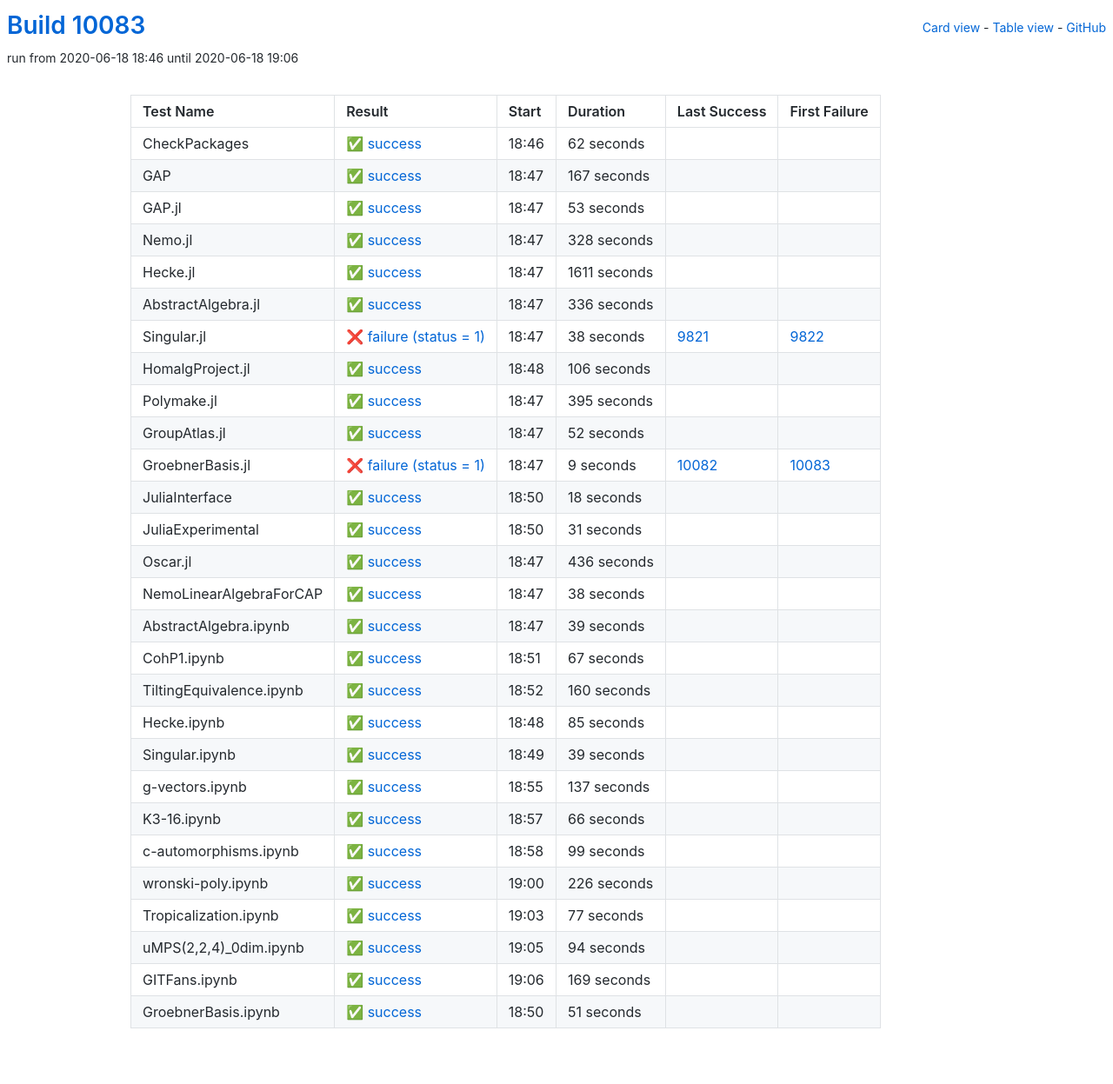
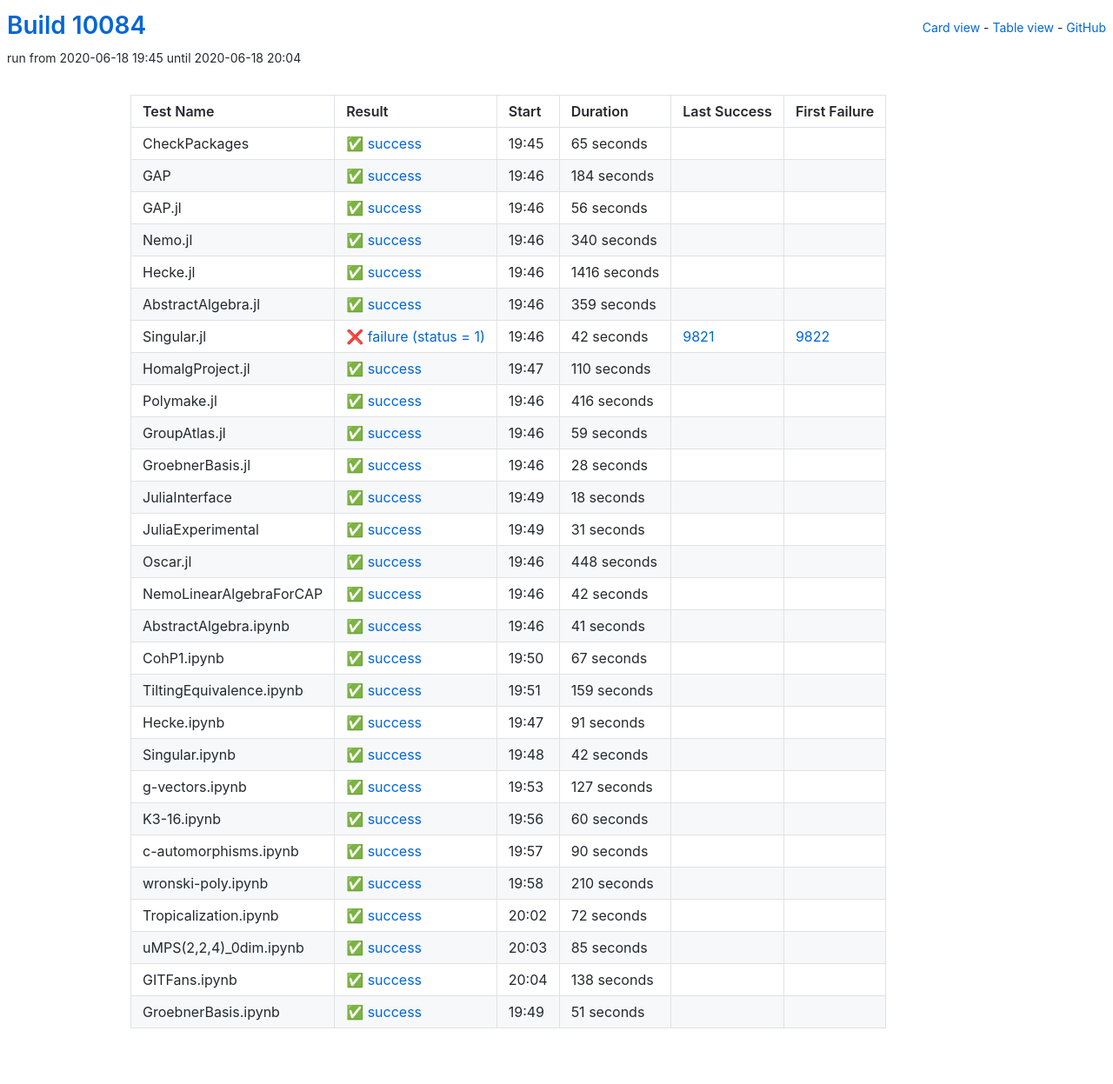
Before and after one commit to oscar-system/oscar-ci-status, a Jekyll site: the page built from table.html, in a window 1280 px wide. Shown: the whole page at 87% size. Built offline with Jekyll 4.4.1, drawn with Linux system fonts in a browser that asks for light colours.

Commit message:
Build #10084

```diff
--- a/_data/ci.yml
+++ b/_data/ci.yml
@@ -1,6 +1,6 @@
 ---
-build: 10083
-build_url: https://oscarci.mathematik.uni-kl.de/job/oscar/10083/
+build: 10084
+build_url: https://oscarci.mathematik.uni-kl.de/job/oscar/10084/
 job: oscar
 organization: oscar-system
 repo: oscar-ci-status
@@ -8,140 +8,140 @@
 tests:
 - name: CheckPackages
   id: checkpackages
-  log: https://oscarci.mathematik.uni-kl.de/job/oscar/10083/artifact/logs/build-10083/CheckPackages.log
-  start: 2020-06-18 18:46
+  log: https://oscarci.mathematik.uni-kl.de/job/oscar/10084/artifact/logs/build-10084/CheckPackages.log
+  start: 2020-06-18 19:45
   success: true
   exitcode: 0
   status: success
-  duration: 62
+  duration: 65
   last_success: false
   last_success_url:
   first_failure: false
   first_failure_url:
 - name: GAP
   id: gap
-  log: https://oscarci.mathematik.uni-kl.de/job/oscar/10083/artifact/logs/build-10083/GAP.log
-  start: 2020-06-18 18:47
+  log: https://oscarci.mathematik.uni-kl.de/job/oscar/10084/artifact/logs/build-10084/GAP.log
+  start: 2020-06-18 19:46
   success: true
   exitcode: 0
   status: success
-  duration: 167
+  duration: 184
   last_success: false
   last_success_url:
   first_failure: false
   first_failure_url:
 - name: GAP.jl
   id: gap-jl
-  log: https://oscarci.mathematik.uni-kl.de/job/oscar/10083/artifact/logs/build-10083/GAP.jl.log
-  start: 2020-06-18 18:47
+  log: https://oscarci.mathematik.uni-kl.de/job/oscar/10084/artifact/logs/build-10084/GAP.jl.log
+  start: 2020-06-18 19:46
   success: true
   exitcode: 0
   status: success
-  duration: 53
+  duration: 56
   last_success: false
   last_success_url:
   first_failure: false
   first_failure_url:
 - name: Nemo.jl
   id: nemo-jl
-  log: https://oscarci.mathematik.uni-kl.de/job/oscar/10083/artifact/logs/build-10083/Nemo.jl.log
-  start: 2020-06-18 18:47
+  log: https://oscarci.mathematik.uni-kl.de/job/oscar/10084/artifact/logs/build-10084/Nemo.jl.log
+  start: 2020-06-18 19:46
   success: true
   exitcode: 0
   status: success
-  duration: 328
+  duration: 340
   last_success: false
   last_success_url:
   first_failure: false
   first_failure_url:
 - name: Hecke.jl
   id: hecke-jl
-  log: https://oscarci.mathematik.uni-kl.de/job/oscar/10083/artifact/logs/build-10083/Hecke.jl.log
-  start: 2020-06-18 18:47
+  log: https://oscarci.mathematik.uni-kl.de/job/oscar/10084/artifact/logs/build-10084/Hecke.jl.log
+  start: 2020-06-18 19:46
   success: true
   exitcode: 0
   status: success
-  duration: 1611
+  duration: 1416
   last_success: false
   last_success_url:
   first_failure: false
   first_failure_url:
 - name: AbstractAlgebra.jl
   id: abstractalgebra-jl
-  log: https://oscarci.mathematik.uni-kl.de/job/oscar/10083/artifact/logs/build-10083/AbstractAlgebra.jl.log
-  start: 2020-06-18 18:47
+  log: https://oscarci.mathematik.uni-kl.de/job/oscar/10084/artifact/logs/build-10084/AbstractAlgebra.jl.log
+  start: 2020-06-18 19:46
   success: true
   exitcode: 0
   status: success
-  duration: 336
+  duration: 359
   last_success: false
   last_success_url:
   first_failure: false
   first_failure_url:
 - name: Singular.jl
   id: singular-jl
-  log: https://oscarci.mathematik.uni-kl.de/job/oscar/10083/artifact/logs/build-10083/Singular.jl.log
-  start: 2020-06-18 18:47
+  log: https://oscarci.mathematik.uni-kl.de/job/oscar/10084/artifact/logs/build-10084/Singular.jl.log
+  start: 2020-06-18 19:46
   success: false
   exitcode: 1
   status: failure
-  duration: 38
+  duration: 42
   last_success: 9821
   last_success_url: https://oscarci.mathematik.uni-kl.de/job/oscar/9821/
   first_failure: 9822
   first_failure_url: https://oscarci.mathematik.uni-kl.de/job/oscar/9822/
 - name: HomalgProject.jl
   id: homalgproject-jl
-  log: https://oscarci.mathematik.uni-kl.de/job/oscar/10083/artifact/logs/build-10083/HomalgProject.jl.log
-  start: 2020-06-18 18:48
+  log: https://oscarci.mathematik.uni-kl.de/job/oscar/10084/artifact/logs/build-10084/HomalgProject.jl.log
+  start: 2020-06-18 19:47
   success: true
   exitcode: 0
   status: success
-  duration: 106
+  duration: 110
   last_success: false
   last_success_url:
   first_failure: false
   first_failure_url:
 - name: Polymake.jl
   id: polymake-jl
-  log: https://oscarci.mathematik.uni-kl.de/job/oscar/10083/artifact/logs/build-10083/Polymake.jl.log
-  start: 2020-06-18 18:47
+  log: https://oscarci.mathematik.uni-kl.de/job/oscar/10084/artifact/logs/build-10084/Polymake.jl.log
+  start: 2020-06-18 19:46
   success: true
   exitcode: 0
   status: success
-  duration: 395
+  duration: 416
   last_success: false
   last_success_url:
   first_failure: false
   first_failure_url:
 - name: GroupAtlas.jl
   id: groupatlas-jl
-  log: https://oscarci.mathematik.uni-kl.de/job/oscar/10083/artifact/logs/build-10083/GroupAtlas.jl.log
-  start: 2020-06-18 18:47
+  log: https://oscarci.mathematik.uni-kl.de/job/oscar/10084/artifact/logs/build-10084/GroupAtlas.jl.log
+  start: 2020-06-18 19:46
   success: true
   exitcode: 0
   status: success
-  duration: 52
+  duration: 59
   last_success: false
   last_success_url:
   first_failure: false
   first_failure_url:
 - name: GroebnerBasis.jl
   id: groebnerbasis-jl
-  log: https://oscarci.mathematik.uni-kl.de/job/oscar/10083/artifact/logs/build-10083/GroebnerBasis.jl.log
-  start: 2020-06-18 18:47
-  success: false
-  exitcode: 1
-  status: failure
-  duration: 9
-  last_success: 10082
-  last_success_url: https://oscarci.mathematik.uni-kl.de/job/oscar/10082/
-  first_failure: 10083
-  first_failure_url: https://oscarci.mathematik.uni-kl.de/job/oscar/10083/
+  log: https://oscarci.mathematik.uni-kl.de/job/oscar/10084/artifact/logs/build-10084/GroebnerBasis.jl.log
+  start: 2020-06-18 19:46
+  success: true
+  exitcode: 0
+  status: success
+  duration: 28
+  last_success: false
+  last_success_url:
+  first_failure: false
+  first_failure_url:
 - name: JuliaInterface
   id: juliainterface
-  log: https://oscarci.mathematik.uni-kl.de/job/oscar/10083/artifact/logs/build-10083/JuliaInterface.log
-  start: 2020-06-18 18:50
+  log: https://oscarci.mathematik.uni-kl.de/job/oscar/10084/artifact/logs/build-10084/JuliaInterface.log
+  start: 2020-06-18 19:49
   success: true
   exitcode: 0
   status: success
@@ -152,8 +152,8 @@
   first_failure_url:
 - name: JuliaExperimental
   id: juliaexperimental
-  log: https://oscarci.mathematik.uni-kl.de/job/oscar/10083/artifact/logs/build-10083/JuliaExperimental.log
-  start: 2020-06-18 18:50
+  log: https://oscarci.mathematik.uni-kl.de/job/oscar/10084/artifact/logs/build-10084/JuliaExperimental.log
+  start: 2020-06-18 19:49
   success: true
   exitcode: 0
   status: success
@@ -164,44 +164,44 @@
   first_failure_url:
 - name: Oscar.jl
   id: oscar-jl
-  log: https://oscarci.mathematik.uni-kl.de/job/oscar/10083/artifact/logs/build-10083/Oscar.jl.log
-  start: 2020-06-18 18:47
+  log: https://oscarci.mathematik.uni-kl.de/job/oscar/10084/artifact/logs/build-10084/Oscar.jl.log
+  start: 2020-06-18 19:46
   success: true
   exitcode: 0
   status: success
-  duration: 436
+  duration: 448
   last_success: false
   last_success_url:
   first_failure: false
   first_failure_url:
 - name: NemoLinearAlgebraForCAP
   id: nemolinearalgebraforcap
-  log: https://oscarci.mathematik.uni-kl.de/job/oscar/10083/artifact/logs/build-10083/NemoLinearAlgebraForCAP.log
-  start: 2020-06-18 18:47
+  log: https://oscarci.mathematik.uni-kl.de/job/oscar/10084/artifact/logs/build-10084/NemoLinearAlgebraForCAP.log
+  start: 2020-06-18 19:46
   success: true
   exitcode: 0
   status: success
-  duration: 38
+  duration: 42
   last_success: false
   last_success_url:
   first_failure: false
   first_failure_url:
 - name: AbstractAlgebra.ipynb
   id: abstractalgebra-ipynb
-  log: https://oscarci.mathematik.uni-kl.de/job/oscar/10083/artifact/logs/build-10083/AbstractAlgebra.ipynb.log
-  start: 2020-06-18 18:47
+  log: https://oscarci.mathematik.uni-kl.de/job/oscar/10084/artifact/logs/build-10084/AbstractAlgebra.ipynb.log
+  start: 2020-06-18 19:46
   success: true
   exitcode: 0
   status: success
-  duration: 39
+  duration: 41
   last_success: false
   last_success_url:
   first_failure: false
   first_failure_url:
 - name: CohP1.ipynb
   id: cohp1-ipynb
-  log: https://oscarci.mathematik.uni-kl.de/job/oscar/10083/artifact/logs/build-10083/CohP1.ipynb.log
-  start: 2020-06-18 18:51
+  log: https://oscarci.mathematik.uni-kl.de/job/oscar/10084/artifact/logs/build-10084/CohP1.ipynb.log
+  start: 2020-06-18 19:50
   success: true
   exitcode: 0
   status: success
@@ -212,20 +212,104 @@
   first_failure_url:
 - name: TiltingEquivalence.ipynb
   id: tiltingequivalence-ipynb
-  log: https://oscarci.mathematik.uni-kl.de/job/oscar/10083/artifact/logs/build-10083/TiltingEquivalence.ipynb.log
-  start: 2020-06-18 18:52
+  log: https://oscarci.mathematik.uni-kl.de/job/oscar/10084/artifact/logs/build-10084/TiltingEquivalence.ipynb.log
+  start: 2020-06-18 19:51
   success: true
   exitcode: 0
   status: success
-  duration: 160
+  duration: 159
   last_success: false
   last_success_url:
   first_failure: false
   first_failure_url:
 - name: Hecke.ipynb
   id: hecke-ipynb
-  log: https://oscarci.mathematik.uni-kl.de/job/oscar/10083/artifact/logs/build-10083/Hecke.ipynb.log
-  start: 2020-06-18 18:48
+  log: https://oscarci.mathematik.uni-kl.de/job/oscar/10084/artifact/logs/build-10084/Hecke.ipynb.log
+  start: 2020-06-18 19:47
+  success: true
+  exitcode: 0
+  status: success
+  duration: 91
+  last_success: false
+  last_success_url:
+  first_failure: false
+  first_failure_url:
+- name: Singular.ipynb
+  id: singular-ipynb
+  log: https://oscarci.mathematik.uni-kl.de/job/oscar/10084/artifact/logs/build-10084/Singular.ipynb.log
+  start: 2020-06-18 19:48
+  success: true
+  exitcode: 0
+  status: success
+  duration: 42
+  last_success: false
+  last_success_url:
+  first_failure: false
+  first_failure_url:
+- name: g-vectors.ipynb
+  id: g-vectors-ipynb
+  log: https://oscarci.mathematik.uni-kl.de/job/oscar/10084/artifact/logs/build-10084/g-vectors.ipynb.log
+  start: 2020-06-18 19:53
+  success: true
+  exitcode: 0
+  status: success
+  duration: 127
+  last_success: false
+  last_success_url:
+  first_failure: false
+  first_failure_url:
+- name: K3-16.ipynb
+  id: k3-16-ipynb
+  log: https://oscarci.mathematik.uni-kl.de/job/oscar/10084/artifact/logs/build-10084/K3-16.ipynb.log
+  start: 2020-06-18 19:56
+  success: true
+  exitcode: 0
+  status: success
+  duration: 60
+  last_success: false
+  last_success_url:
+  first_failure: false
+  first_failure_url:
+- name: c-automorphisms.ipynb
+  id: c-automorphisms-ipynb
+  log: https://oscarci.mathematik.uni-kl.de/job/oscar/10084/artifact/logs/build-10084/c-automorphisms.ipynb.log
+  start: 2020-06-18 19:57
+  success: true
+  exitcode: 0
+  status: success
+  duration: 90
+  last_success: false
+  last_success_url:
+  first_failure: false
+  first_failure_url:
+- name: wronski-poly.ipynb
+  id: wronski-poly-ipynb
+  log: https://oscarci.mathematik.uni-kl.de/job/oscar/10084/artifact/logs/build-10084/wronski-poly.ipynb.log
+  start: 2020-06-18 19:58
+  success: true
+  exitcode: 0
+  status: success
+  duration: 210
+  last_success: false
+  last_success_url:
+  first_failure: false
+  first_failure_url:
+- name: Tropicalization.ipynb
+  id: tropicalization-ipynb
+  log: https://oscarci.mathematik.uni-kl.de/job/oscar/10084/artifact/logs/build-10084/Tropicalization.ipynb.log
+  start: 2020-06-18 20:02
+  success: true
+  exitcode: 0
+  status: success
+  duration: 72
+  last_success: false
+  last_success_url:
+  first_failure: false
+  first_failure_url:
+- name: uMPS(2,2,4)_0dim.ipynb
+  id: umps-2-2-4-0dim-ipynb
+  log: https://oscarci.mathematik.uni-kl.de/job/oscar/10084/artifact/logs/build-10084/uMPS-2-2-4-_0dim.ipynb.log
+  start: 2020-06-18 20:03
   success: true
   exitcode: 0
   status: success
@@ -234,106 +318,22 @@
   last_success_url:
   first_failure: false
   first_failure_url:
-- name: Singular.ipynb
-  id: singular-ipynb
-  log: https://oscarci.mathematik.uni-kl.de/job/oscar/10083/artifact/logs/build-10083/Singular.ipynb.log
-  start: 2020-06-18 18:49
+- name: GITFans.ipynb
+  id: gitfans-ipynb
+  log: https://oscarci.mathematik.uni-kl.de/job/oscar/10084/artifact/logs/build-10084/GITFans.ipynb.log
+  start: 2020-06-18 20:04
   success: true
   exitcode: 0
   status: success
-  duration: 39
-  last_success: false
-  last_success_url:
-  first_failure: false
-  first_failure_url:
-- name: g-vectors.ipynb
-  id: g-vectors-ipynb
-  log: https://oscarci.mathematik.uni-kl.de/job/oscar/10083/artifact/logs/build-10083/g-vectors.ipynb.log
-  start: 2020-06-18 18:55
-  success: true
-  exitcode: 0
-  status: success
-  duration: 137
-  last_success: false
-  last_success_url:
-  first_failure: false
-  first_failure_url:
-- name: K3-16.ipynb
-  id: k3-16-ipynb
-  log: https://oscarci.mathematik.uni-kl.de/job/oscar/10083/artifact/logs/build-10083/K3-16.ipynb.log
-  start: 2020-06-18 18:57
-  success: true
-  exitcode: 0
-  status: success
-  duration: 66
-  last_success: false
-  last_success_url:
-  first_failure: false
-  first_failure_url:
-- name: c-automorphisms.ipynb
-  id: c-automorphisms-ipynb
-  log: https://oscarci.mathematik.uni-kl.de/job/oscar/10083/artifact/logs/build-10083/c-automorphisms.ipynb.log
-  start: 2020-06-18 18:58
-  success: true
-  exitcode: 0
-  status: success
-  duration: 99
-  last_success: false
-  last_success_url:
-  first_failure: false
-  first_failure_url:
-- name: wronski-poly.ipynb
-  id: wronski-poly-ipynb
-  log: https://oscarci.mathematik.uni-kl.de/job/oscar/10083/artifact/logs/build-10083/wronski-poly.ipynb.log
-  start: 2020-06-18 19:00
-  success: true
-  exitcode: 0
-  status: success
-  duration: 226
-  last_success: false
-  last_success_url:
-  first_failure: false
-  first_failure_url:
-- name: Tropicalization.ipynb
-  id: tropicalization-ipynb
-  log: https://oscarci.mathematik.uni-kl.de/job/oscar/10083/artifact/logs/build-10083/Tropicalization.ipynb.log
-  start: 2020-06-18 19:03
-  success: true
-  exitcode: 0
-  status: success
-  duration: 77
-  last_success: false
-  last_success_url:
-  first_failure: false
-  first_failure_url:
-- name: uMPS(2,2,4)_0dim.ipynb
-  id: umps-2-2-4-0dim-ipynb
-  log: https://oscarci.mathematik.uni-kl.de/job/oscar/10083/artifact/logs/build-10083/uMPS-2-2-4-_0dim.ipynb.log
-  start: 2020-06-18 19:05
-  success: true
-  exitcode: 0
-  status: success
-  duration: 94
-  last_success: false
-  last_success_url:
-  first_failure: false
-  first_failure_url:
-- name: GITFans.ipynb
-  id: gitfans-ipynb
-  log: https://oscarci.mathematik.uni-kl.de/job/oscar/10083/artifact/logs/build-10083/GITFans.ipynb.log
-  start: 2020-06-18 19:06
-  success: true
-  exitcode: 0
-  status: success
-  duration: 169
+  duration: 138
   last_success: false
   last_success_url:
   first_failure: false
   first_failure_url:
 - name: GroebnerBasis.ipynb
   id: groebnerbasis-ipynb
-  log: https://oscarci.mathematik.uni-kl.de/job/oscar/10083/artifact/logs/build-10083/GroebnerBasis.ipynb.log
-  start: 2020-06-18 18:50
+  log: https://oscarci.mathematik.uni-kl.de/job/oscar/10084/artifact/logs/build-10084/GroebnerBasis.ipynb.log
+  start: 2020-06-18 19:49
   success: true
   exitcode: 0
   status: success
```
Also changed, not shown: README.md.
